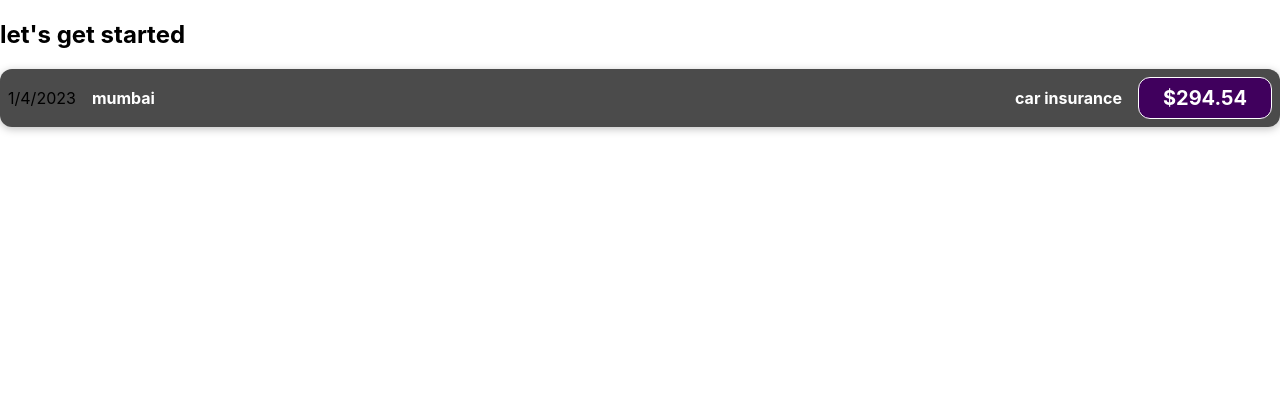
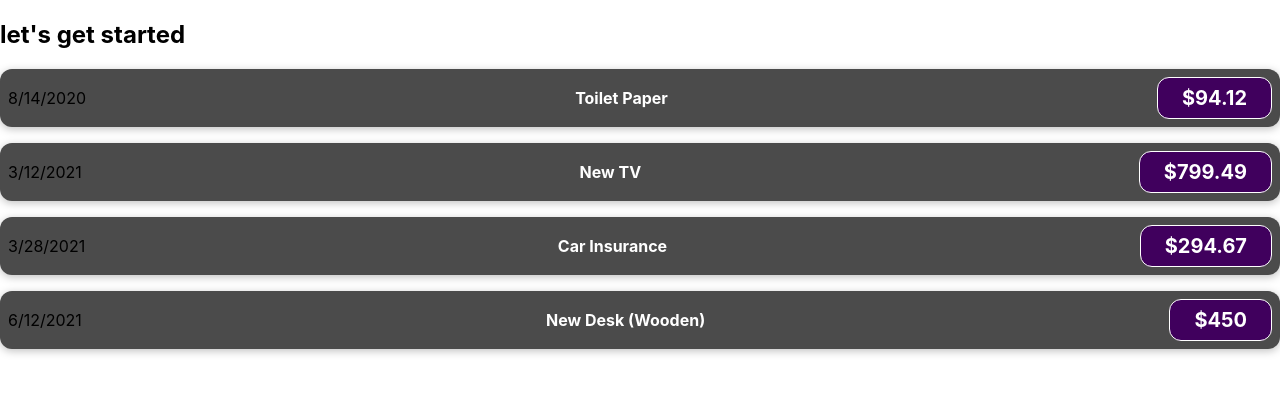
Before and after one commit to jitujiten/advanceReact, a React (Create React App) app: page / in a window 1280 px wide. Shown: the top 394 px of the page. Built offline with nearby package versions, Linux system fonts and the light colour scheme.

Commit message:
Added task-9

```diff
--- a/src/App.js
+++ b/src/App.js
@@ -1,10 +1,42 @@
-import './App.css';
-import Expenseitem from './components/Expenseitem';
+import "./App.css";
+import Expenseitem from "./components/Expenseitem";
 function App() {
+  const expenses = [
+    {
+      id: "e1",
+      title: "Toilet Paper",
+      amount: 94.12,
+      date: new Date(2020, 7, 14)
+    },
+    { id: "e2",
+     title: "New TV",
+     amount: 799.49,
+    date: new Date(2021, 2, 12)
+    },
+    {
+      id: "e3",
+      title: "Car Insurance",
+      amount: 294.67,
+      date: new Date(2021, 2, 28)
+    },
+    {
+      id: "e4",
+      title: "New Desk (Wooden)",
+      amount: 450,
+      date: new Date(2021, 5, 12)
+    }
+  ];
+
   return (
     <div>
-    <h2>let's get started</h2>
-    <Expenseitem/>
+      <h2>let's get started</h2>
+      {expenses.map(expense=>(
+        <Expenseitem
+         title= {expense.title}
+         date= {expense.date}
+         amount= {expense.amount}
+        />
+      ))}
     </div>
   );
 }
--- a/src/components/Expenseitem.js
+++ b/src/components/Expenseitem.js
@@ -1,19 +1,14 @@
 import "./Expenseitem.css";
 
-function Expenseitem() {
-const expensedate=new Date().toLocaleDateString()
-const LocationOfExpenditure="mumbai"
-const expensetitle="car insurance";
-const expenseamount=294.54;
+function Expenseitem(props) {
 
   return (
     <div className="expense-item">
-      <div>{expensedate}</div>
-      <h2>{LocationOfExpenditure}</h2>
+      <div>{props.date.toLocaleDateString()}</div>
       <div className="expense-item_description">
-        <h2>{expensetitle}</h2>
+        <h2>{props.title}</h2>
       </div>
-      <div className="expense-item__price">${expenseamount}</div>
+      <div className="expense-item__price">${props.amount}</div>
     </div>
   );
 }
```
